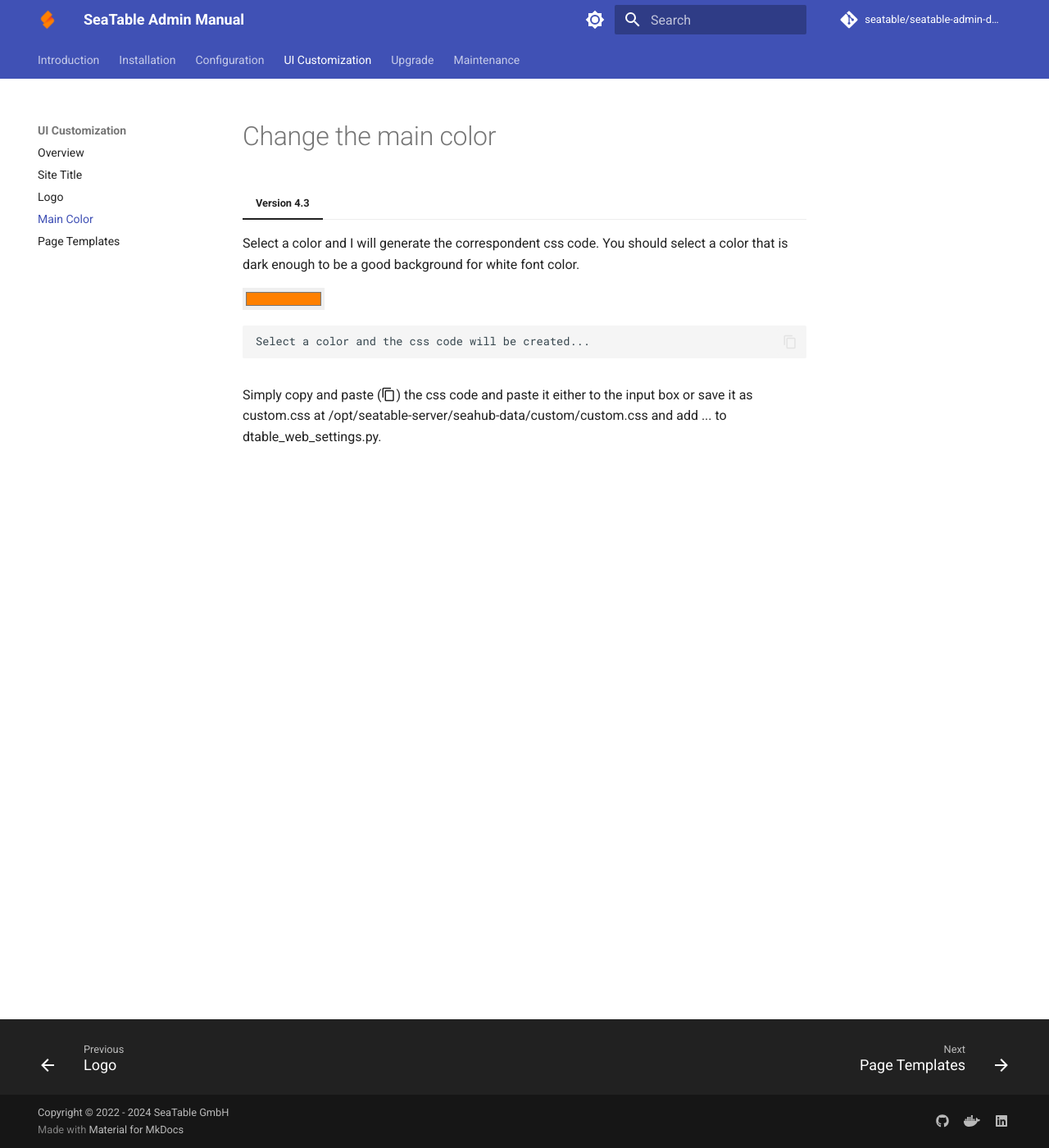
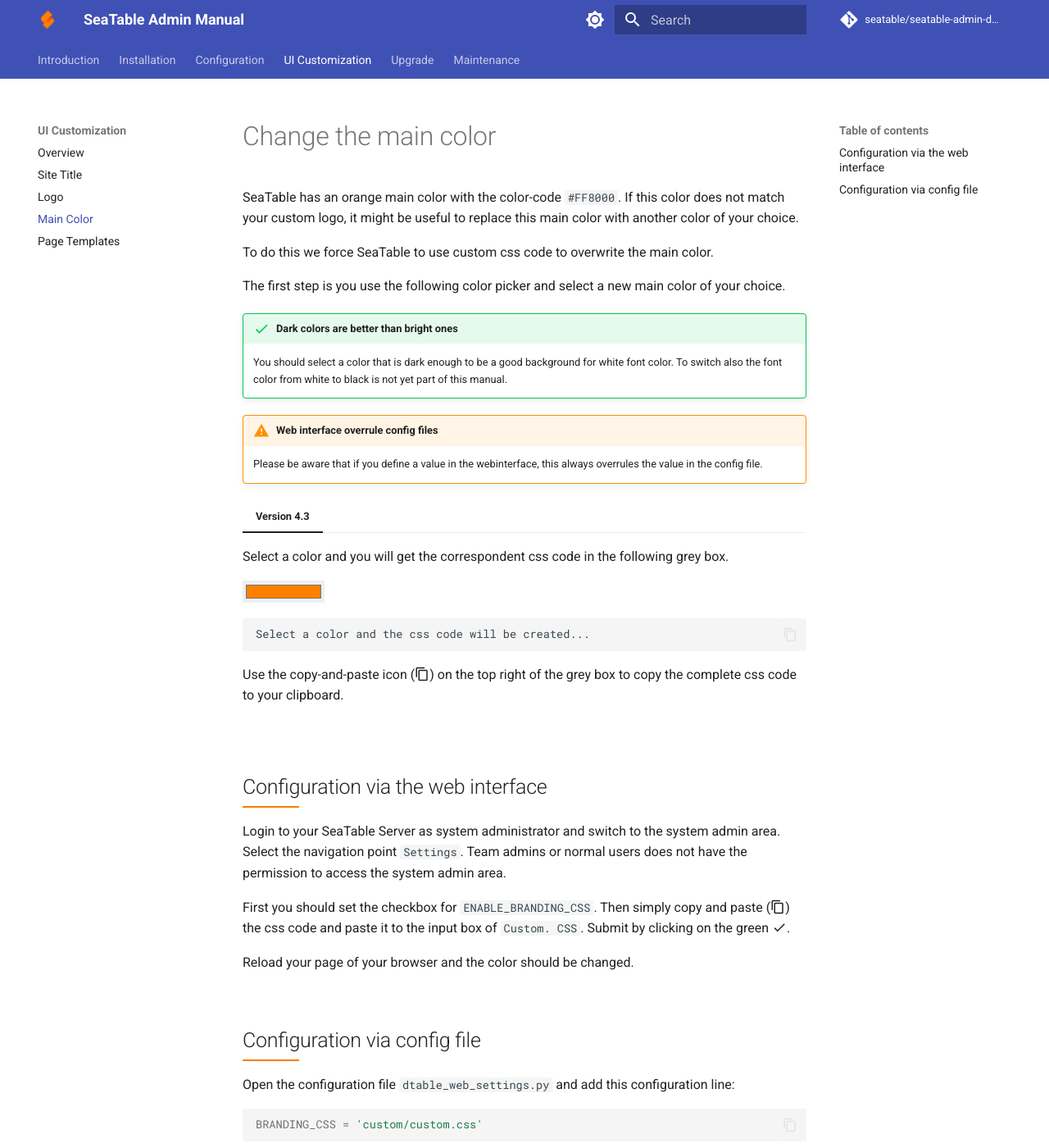
Before and after one commit to seatable/seatable-admin-docs, an MkDocs documentation site: the page built from docs/customization/main_color.md, in a window 1280 px wide and 1400 px high. Shown: the whole window at 82% size. Built offline with MkDocs 1.6.1 and Material for MkDocs 9.7.7, drawn with Linux system fonts in a browser that asks for light colours; comment, search, counter and statistics services are not loaded; some of the changed text lies outside the part shown.

Commit message:
improved ui customizing

````diff
--- a/docs/customization/main_color.md
+++ b/docs/customization/main_color.md
@@ -1,8 +1,22 @@
 # Change the main color
+
+SeaTable has an orange main color with the color-code `#FF8000`. If this color does not match your custom logo, it might be useful to replace this main color with another color of your choice.
+
+To do this we force SeaTable to use custom css code to overwrite the main color.
+
+The first step is you use the following color picker and select a new main color of your choice.
+
+!!! success "Dark colors are better than bright ones"
+
+    You should select a color that is dark enough to be a good background for white font color. To switch also the font color from white to black is not yet part of this manual.
+
+!!! warning "Web interface overrule config files"
+
+    Please be aware that if you define a value in the webinterface, this always overrules the value in the config file.
 
 === "Version 4.3"
 
-    Select a color and I will generate the correspondent css code. You should select a color that is dark enough to be a good background for white font color.
+    Select a color and you will get the correspondent css code in the following grey box.
 
     <input type="color" id="seatable_custom_color" onchange="update_css_color()" value="#ff8000" style="width:100px">
     <div id="seatable_custom_color_output">
@@ -11,4 +25,25 @@
     ```
     </div>
 
-Simply copy and paste (:material-content-copy:) the css code and paste it either to the input box or save it as custom.css at /opt/seatable-server/seahub-data/custom/custom.css and add ... to dtable_web_settings.py.
+    Use the copy-and-paste icon (:material-content-copy:) on the top right of the grey box to copy the complete css code to your clipboard.
+
+## Configuration via the web interface
+
+Login to your SeaTable Server as system administrator and switch to the system admin area. Select the navigation point `Settings`. Team admins or normal users does not have the permission to access the system admin area.
+
+First you should set the checkbox for `ENABLE_BRANDING_CSS`. Then simply copy and paste (:material-content-copy:) the css code and paste it to the input box of `Custom. CSS`. Submit by clicking on the green :material-check:.
+
+Reload your page of your browser and the color should be changed.
+
+## Configuration via config file
+
+Open the configuration file `dtable_web_settings.py` and add this configuration line:
+
+```bash
+BRANDING_CSS = 'custom/custom.css'
+```
+
+Now copy the css code from this manual and save it to `/opt/seatable-server/seatable/seahub-data/custom/custom.css`. If the directory `custom` does not exist, you have to create it first.
+
+If your new color is not immediately visible after a page reload, you have to restart the SeaTable container (not the SeaTable service).
+The SeaTable container has to create a symlink to make the css file available to SeaTable.
````
Also changed, not shown: docs/customization/logo.md (+13 -6 lines), docs/customization/overview.md (+8 -1 lines), docs/customization/site_title.md (+2 -2 lines).
